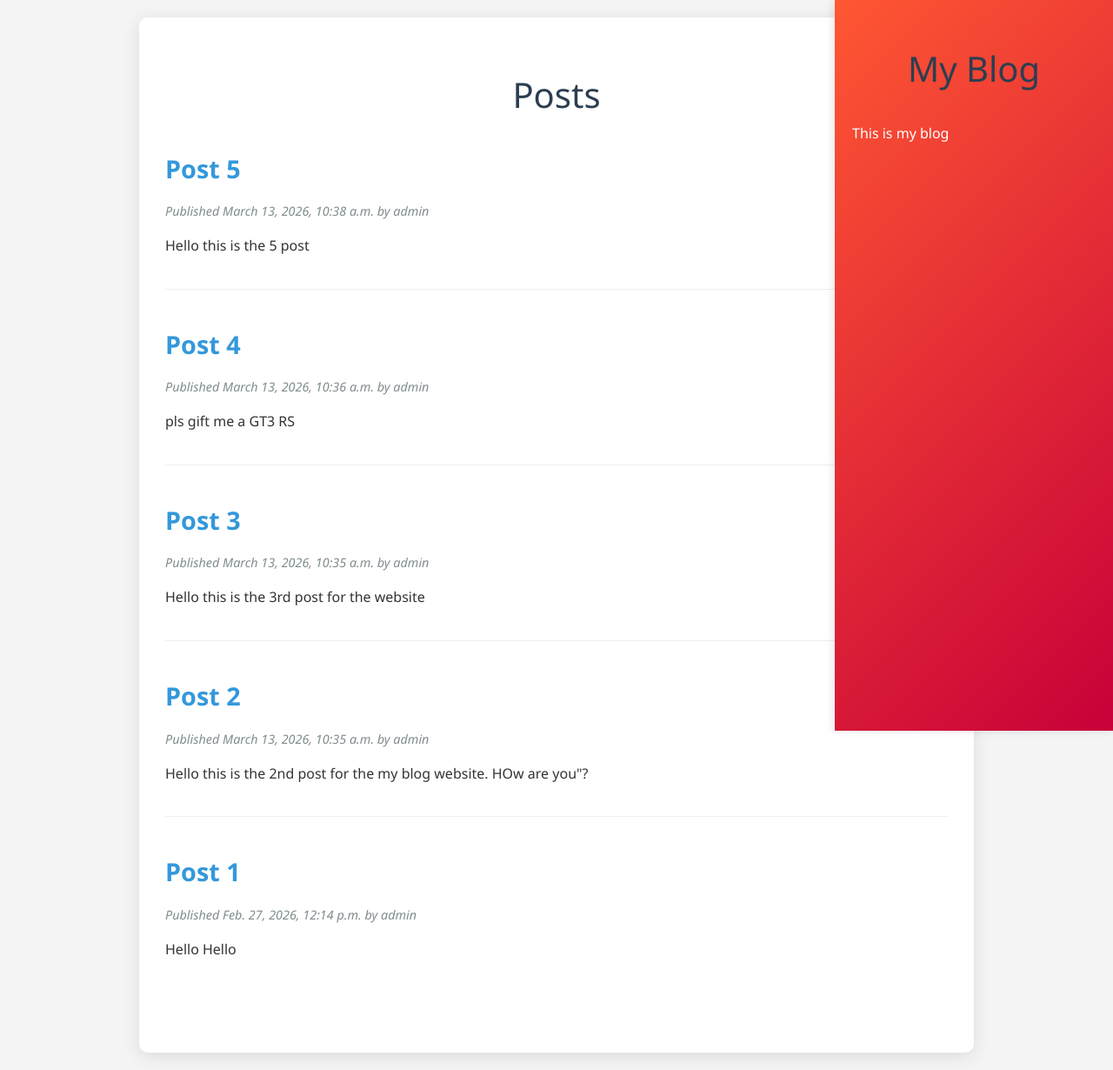
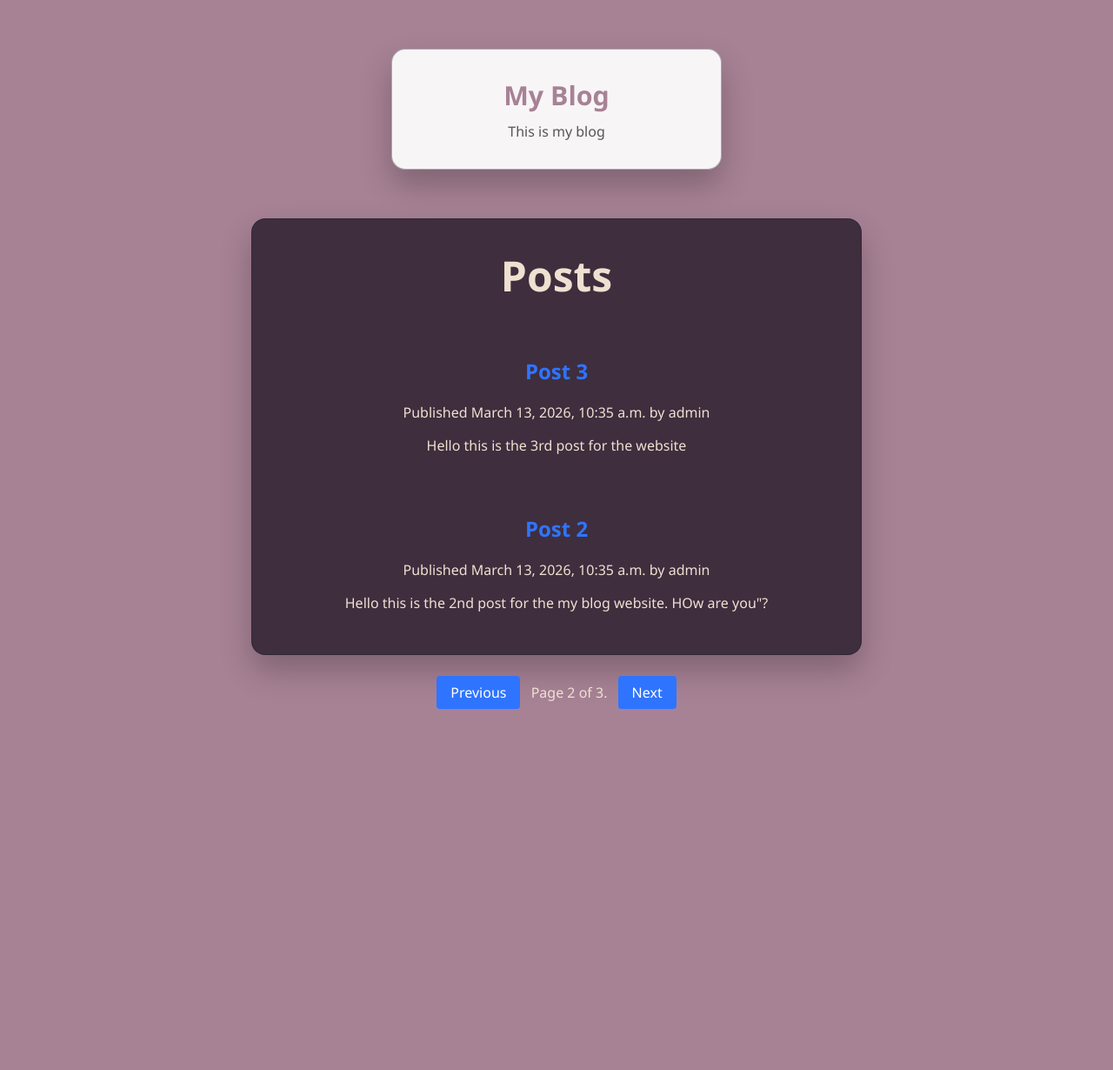
Before and after one commit to labBackup/django, a Django app: page /blog/?page=2 in a window 1280 px wide. Shown: the whole page at 87% size. After the commit the page ends 815 px from the top, so only its background shows below. Run offline with Django 5.2, Linux system fonts and the light colour scheme; data comes from the database, SQL or seed files in the repository; both versions use the stored data as it was after the commit.

Commit message:
14th March

```diff
--- a/mayank/mysite/blog/static/css/blog.css
+++ b/mayank/mysite/blog/static/css/blog.css
@@ -1,103 +1,75 @@
 body {
-    font-family: 'Segoe UI', Tahoma, Geneva, Verdana, sans-serif;
-    margin: 0;
-    padding: 0;
-    background-color: #f4f4f4;
-    color: #333;
-    line-height: 1.6;
+  margin: 0;
+  font-family:"Segoe UI", "Roboto", "Helvetica Neue", Arial, sans-serif;
+  background: #A78295;
+  color: #EFE1D1;
 }
 
-h1 {
-    color: #2c3e50;
-    text-align: center;
-    margin-bottom: 30px;
-    font-size: 2.5em;
-    font-weight: 300;
+a {
+  color: #2f74ff;
+  text-decoration: none;
+}
+a:hover,
+a:focus {
+  color: #1d5ae4;
 }
 
-h2 {
-    color: #34495e;
-    margin-top: 40px;
-    margin-bottom: 10px;
-    font-size: 1.8em;
+#sidebar {
+  color: #A78295;
+  margin: 3.5rem auto 2rem;
+  padding: 2rem 1.8rem;
+  width: 320px;
+  background: rgba(255, 255, 255, 0.92);
+  border: 1px solid rgba(20, 26, 40, 0.35);
+  border-radius: 16px;
+  box-shadow: 0 18px 36px rgba(0, 0, 0, 0.24);
+  text-align: center;
 }
 
-h2 a {
-    color: #3498db;
-    text-decoration: none;
-    transition: color 0.3s ease;
+#sidebar h1 {
+  margin: 0 0 0.6rem;
+  font-size: 1.9rem;
 }
 
-h2 a:hover {
-    color: #2980b9;
+#sidebar p {
+  margin: 0;
+  color: #555;
 }
 
 #content {
-    max-width: 900px;
-    margin: 20px auto;
-    padding: 30px;
-    background-color: white;
-    border-radius: 10px;
-    box-shadow: 0 4px 20px rgba(0, 0, 0, 0.1);
-    min-height: 500px;
+  max-width: 960px;
+  margin: 0 auto 3.5rem;
+  padding: 0 1.5rem;
 }
 
-#sidebar {
-    background: linear-gradient(135deg, #ff5733, #c70039);
-    padding: 20px;
-    color: white;
-    position: fixed;
-    top: 0;
-    right: 0;
-    width: 280px;
-    height: 100%;
-    overflow-y: auto;
-    box-shadow: -2px 0 10px rgba(0, 0, 0, 0.1);
+#postlist {
+  background-color: #3F2E3E;
+  display: grid;
+  gap: 2rem;
+  margin: 3.5rem auto 2rem;
+  padding: 2rem 1.8rem;
+  width: 67%;
+  border: 1px solid rgba(20, 26, 40, 0.35);
+  border-radius: 16px;
+  box-shadow: 0 18px 36px rgba(0, 0, 0, 0.24);
+  text-align: center;
 }
 
-#sidebar h2 {
-    margin-top: 0;
-    font-size: 1.5em;
-    color: white;
+#postlist h1{
+    margin: 0 0 0.6rem;
+    font-size: 3rem;
 }
 
-#sidebar p {
-    margin-bottom: 20px;
-    line-height: 1.5;
+.pagination {
+    display: flex;
+    justify-content: center;
+    margin-top: 2rem;
+    width: auto;
 }
-
-.date {
-    font-size: 0.9em;
-    color: #7f8c8d;
-    font-style: italic;
-    margin-bottom: 15px;
+.step-links a {
+    margin: 0 0.5rem;
+    padding: 0.5rem 1rem;
+    background-color: #2f74ff;
+    color: white;
+    border-radius: 4px;
 }
-
-a {
-    color: #3498db;
-    text-decoration: none;
-    transition: color 0.3s ease;
-}
-
-a:hover {
-    text-decoration: underline;
-    color: #2980b9;
-}
-
-.post {
-    margin-bottom: 40px;
-    padding-bottom: 20px;
-    border-bottom: 1px solid #ecf0f1;
-}
-
-.post:last-child {
-    border-bottom: none;
-}
-
-.post h2 {
-    margin-top: 0;
-}
-
-.post p {
-    margin-bottom: 15px;
-}
--- a/mayank/mysite/blog/templates/blog/base.html
+++ b/mayank/mysite/blog/templates/blog/base.html
@@ -6,13 +6,13 @@
 <link rel="stylesheet" href="{% static 'css/blog.css' %}">
 </head>
 <body>
+    <div id='sidebar'>
+    <h1>My Blog </h1>
+    <p>This is my blog</p>
+    </div>
     <div id='content'>
         {% block content %}
         {% endblock %}
     </div>
-    <div id='sidebar'>
-    <h1>My Blog </h1>
-    <p>This is my blog</p>
-    </div>
 </body>
 </html>
--- a/mayank/mysite/blog/templates/blog/post/list.html
+++ b/mayank/mysite/blog/templates/blog/post/list.html
@@ -3,6 +3,7 @@
 {% block title %}Posts{% endblock %}
 
 {% block content %}
+    <div id='postlist'>
     <h1>Posts</h1>
     {% for post in posts %}
         <div class="post">
@@ -11,4 +12,6 @@
             <p>{{ post.body|truncatewords:30|linebreaks }}</p>
         </div>
     {% endfor %}
+    </div>
+    {% include "pagination.html" with page=posts%}
 {% endblock %}
--- /dev/null
+++ b/mayank/mysite/blog/templates/pagination.html
@@ -0,0 +1,13 @@
+<div class='pagination'>
+    <span class='step-links'>
+        {% if page.has_previous %}
+            <a href="?page={{ page.previous_page_number }}">Previous</a>
+        {% endif %}
+        <span class='current'>
+            Page {{ page.number }} of {{ page.paginator.num_pages }}.
+        </span>
+        {% if page.has_next %}
+        <a href="?page={{ page.next_page_number }}">Next</a>
+        {% endif %}
+    </span>
+</div>
--- a/mayank/mysite/blog/views.py
+++ b/mayank/mysite/blog/views.py
@@ -1,10 +1,18 @@
+from django.core.paginator import Paginator, EmptyPage, PageNotAnInteger
 from django.shortcuts import render, get_object_or_404
-
 from .models import Post
 
 
 def post_list(request):
     posts = Post.published.all()
+    paginator = Paginator(posts, 2)
+    page_number = request.GET.get('page', 1)
+    try:
+        posts = paginator.page(page_number)
+    except EmptyPage:
+        posts = paginator.page(paginator.num_pages)
+    except PageNotAnInteger:
+        posts=paginator.page(1)
     return render(request, 'blog/post/list.html', {'posts': posts})
 
 def post_detail(request, year, month, day, post):
@@ -17,5 +25,3 @@ def post_detail(request, year, month, day, post):
         publish__day=day
         )
     return render(request, 'blog/post/detail.html', {'post': post})
-
-# Create your views here.
```
Also changed, not shown: mayank/mysite/db.sqlite3.
